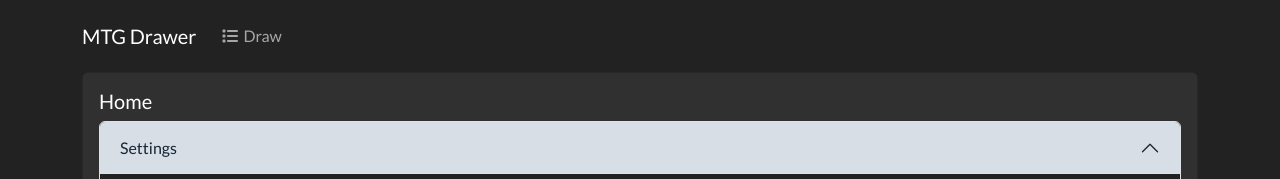
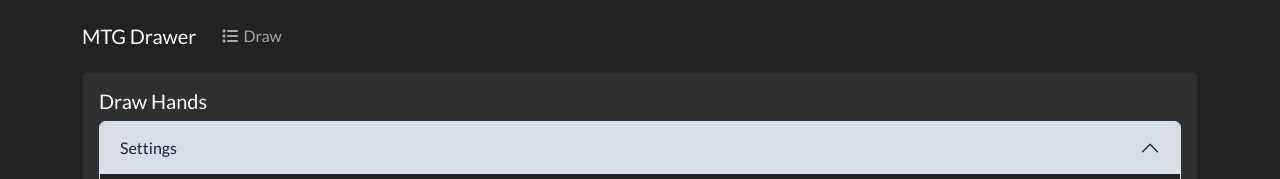
Before and after one commit to ayan4m1/mtg-drawer, a React app: page /#/ in a window 1280 px wide. Shown: the top 179 px of the page. Built offline with nearby package versions, Linux system fonts and the light colour scheme.

Commit message:
fix: page title

```diff
--- a/src/pages/draw.tsx
+++ b/src/pages/draw.tsx
@@ -153,9 +153,9 @@
 
   return (
     <Fragment>
-      <title>{getPageTitle('Home')}</title>
+      <title>{getPageTitle('Draw Hands')}</title>
       <Card body>
-        <Card.Title>Home</Card.Title>
+        <Card.Title>Draw Hands</Card.Title>
         <Form onSubmit={handleSubmit}>
           <Accordion activeKey={activeKey}>
             <Accordion.Item
```
